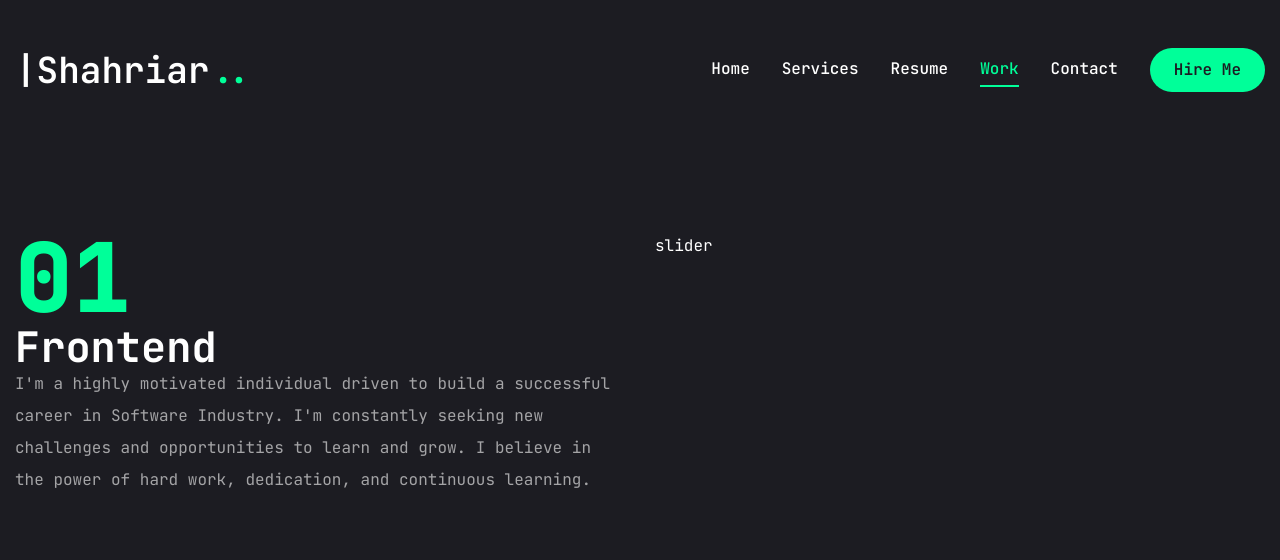
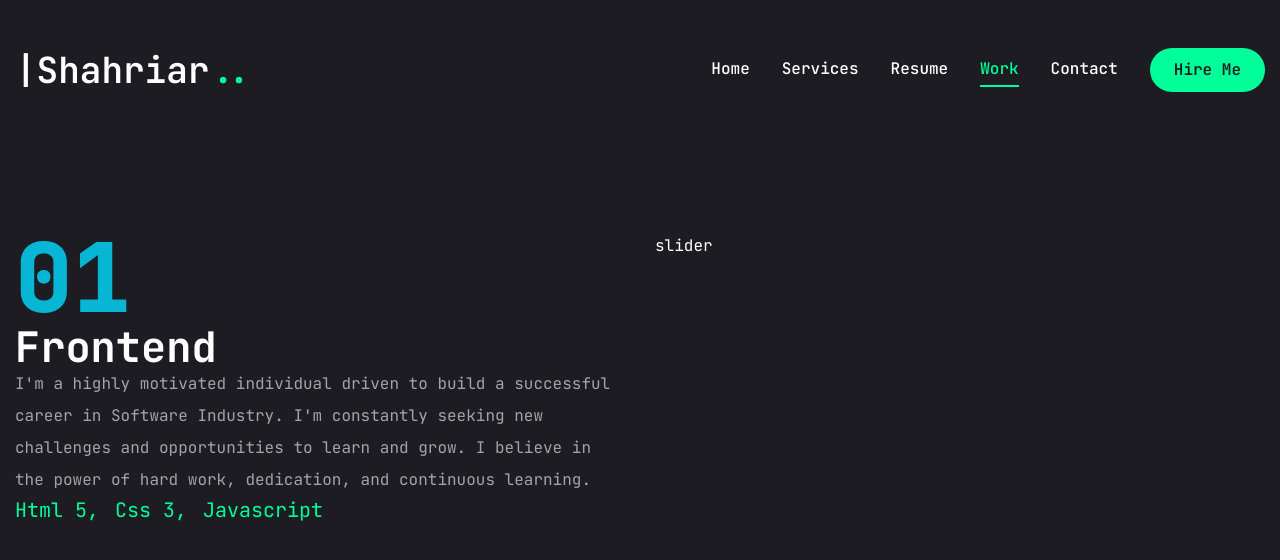
Before and after one commit to shahriar2880/portfolio, a Next.js app: page /work in a window 1280 px wide. Shown: the top 560 px of the page. Built offline with nearby package versions, Linux system fonts and the light colour scheme.

Commit message:
remove the last comma

```diff
--- a/app/work/page.jsx
+++ b/app/work/page.jsx
@@ -70,10 +70,26 @@
           <div className="w-full xl:w-[50%] xl:h-[460px] flex flex-col xl:justify-between order-2 xl:order-none">
             <div>
               {/* outline num */}
-              <div className="text-8xl leading-none font-extrabold text-accent">{project.num}</div>
-              <h2 className="text-[42px] font-bold leading-none text-white group-hover:text-accent transition-all duration-500 capitalize">{project.category}</h2>
+              <div className="text-8xl leading-none font-extrabold text-cyan-500 text-outline">
+                {project.num}
+              </div>
+              {/* project category */}
+              <h2 className="text-[42px] font-bold leading-none text-white group-hover:text-accent transition-all duration-500 capitalize">
+                {project.category}
+              </h2>
               {/* project decription */}
               <p className="text-white/60">{project.description}</p>
+              <ul className="flex gap-4">
+                {project.stack.map((item, index) => {
+                  return (
+                    <li className="text-xl text-accent" key={index}>
+                      {item.name}
+                      {/* remove the last comma */}
+                      {index !== project.stack.length - 1 && ","}
+                    </li>
+                  );
+                })}
+              </ul>
             </div>
           </div>
           <div className="w-full xl:w-[50%] ">slider</div>
```
